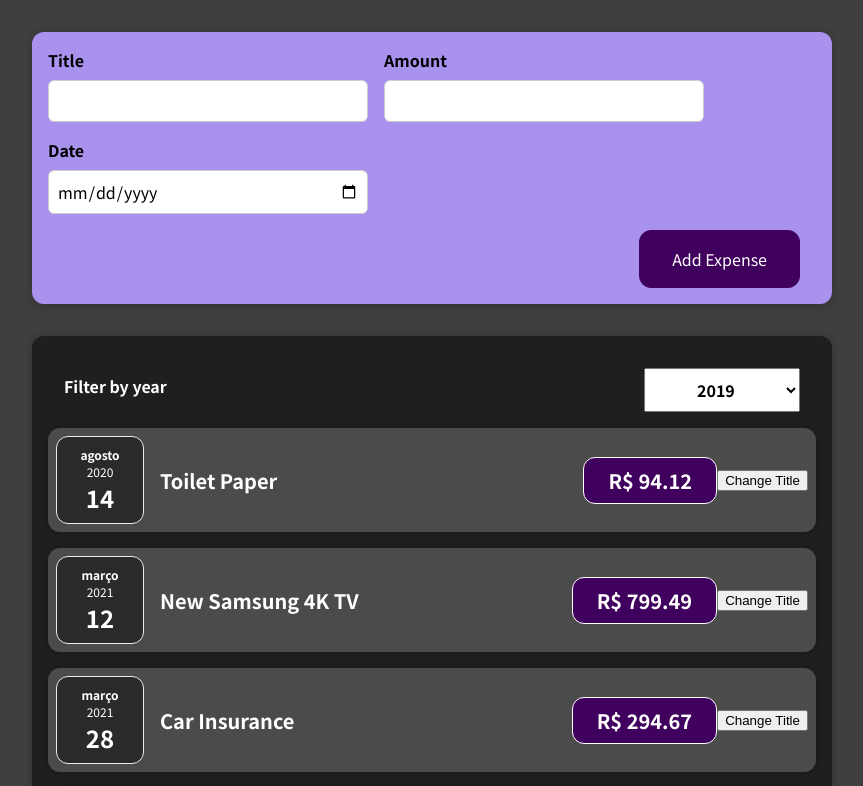
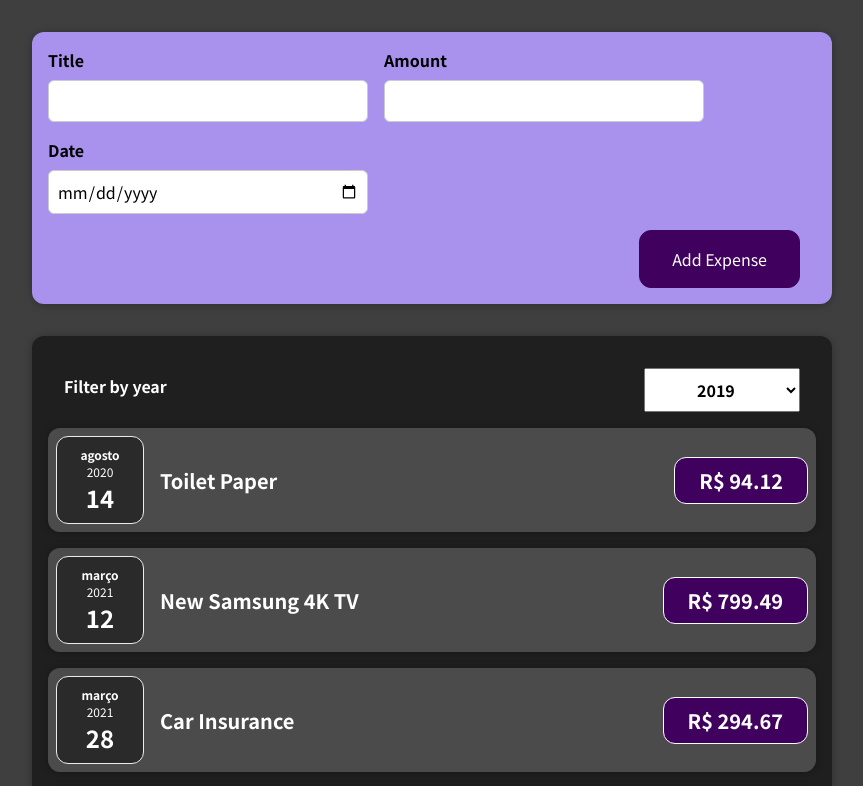
Before and after one commit to divertimentos/curso-udemy-react-the-complete-guide, a React (Create React App) app in the folder react-complete-guide/: page / in a window 1280 px wide. Shown: the top 786 px of the page, without its empty margins (208-1071 px from the left). Built offline with nearby package versions, Linux system fonts and the light colour scheme.

Commit message:
Removes unneeded code

```diff
--- a/react-complete-guide/src/components/Expenses/ExpenseItem.js
+++ b/react-complete-guide/src/components/Expenses/ExpenseItem.js
@@ -1,26 +1,16 @@
-import React, { useState } from "react";
+import React from "react";
 import "./ExpenseItem.css";
 import ExpenseDate from "./ExpenseDate";
 import Card from "../UI/Card";
 
-const ExpenseItem = ({ title, amount, date }) => {
-  const [titleVar, setTitleVar] = useState(title);
-  const clickHandler = () => {
-    setTitleVar("Updated!");
-  };
-
-  return (
+const ExpenseItem = ({ title, amount, date }) => (
   <Card className="expense-item">
     <ExpenseDate date={date} />
     <div className="expense-item__description">
-        <h2>{titleVar}</h2>
+      <h2>{title}</h2>
       <div className="expense-item__price"> R$ {amount} </div>
     </div>
-      <button onClick={clickHandler} type="submit">
-        Change Title
-      </button>
   </Card>
 );
-};
 
 export default ExpenseItem;
--- a/react-complete-guide/src/components/Expenses/Expenses.js
+++ b/react-complete-guide/src/components/Expenses/Expenses.js
@@ -1,6 +1,5 @@
 import React, { useState } from "react";
 import ExpenseItem from "./ExpenseItem";
-// import ExpensesFilter from "../ExpensesFilter/ExpensesFilter";
 import ExpensesFilter from "../ExpensesFilter/ExpensesFilter.js";
 import "./Expenses.css";
 import Card from "../UI/Card";
```
Lines whose indentation alone changed are shown as unchanged.
